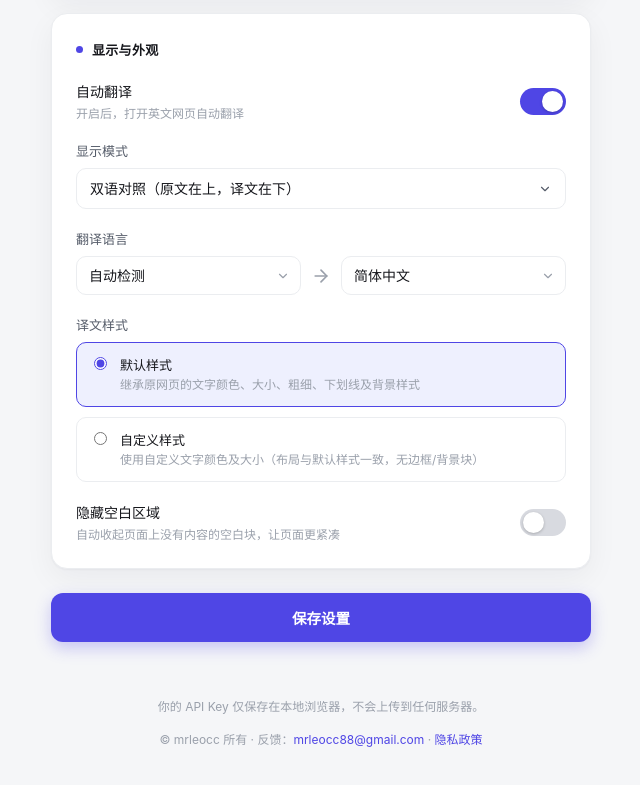
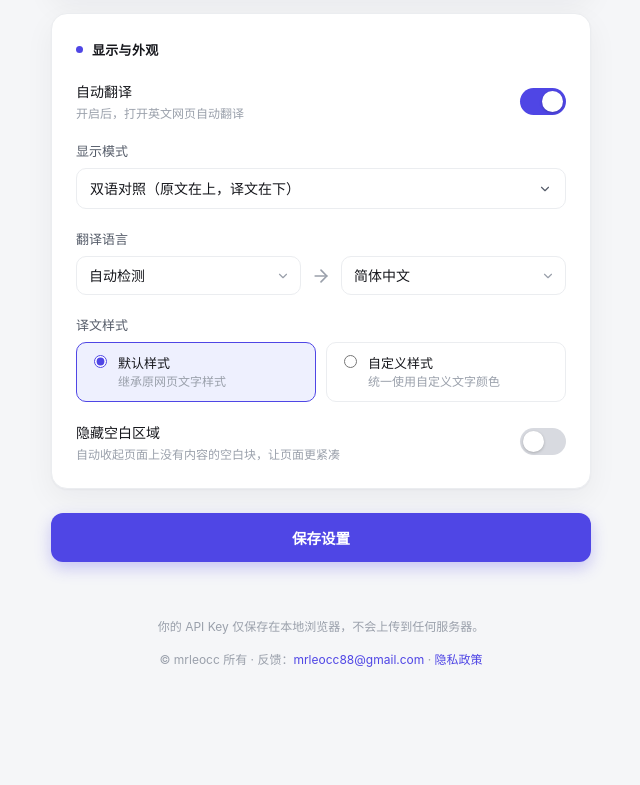
Before and after one commit to renhairong/bilingual-translator, a browser extension: page options.html in a window 1280 px wide. Shown: the part 571-1356 px from the top of the page, without its empty margins (319-959 px from the left). After the commit the page ends 1310 px from the top, so only its background shows below. Drawn offline with Linux system fonts and the light colour scheme.

Commit message:
ui: 译文样式两选项改 1 行 2 个 + 精简描述文案
- style-options 从 column 改 grid 2 列（1 行 2 个）
- 默认样式描述：继承原网页的文字颜色、大小、粗细、下划线
  及背景样式 → 继承原网页文字样式
- 自定义样式描述：使用自定义文字颜色及大小（布局与默认
  样式一致，无边框/背景块）→ 统一使用自定义文字颜色
- radio-row padding 12→10px、desc 行高收紧适配双列布局

```diff
--- a/options.html
+++ b/options.html
@@ -155,20 +155,20 @@
       .switch input:checked + .slider::before { transform: translateX(19px); }
 
       /* 译文样式选项 */
-      .style-options { display: flex; flex-direction: column; gap: 10px; margin-bottom: 12px; }
+      .style-options { display: grid; grid-template-columns: 1fr 1fr; gap: 10px; margin-bottom: 12px; }
       .radio-row {
-        display: flex; align-items: flex-start; gap: 10px;
-        padding: 12px; border: 1px solid var(--line); border-radius: 10px;
+        display: flex; align-items: flex-start; gap: 8px;
+        padding: 10px 12px; border: 1px solid var(--line); border-radius: 10px;
         cursor: pointer; transition: all 0.18s;
       }
       .radio-row:hover { border-color: var(--brand); }
       .radio-row:has(input:checked) {
         border-color: var(--brand); background: var(--brand-soft);
       }
-      .radio-row input { margin-top: 2px; accent-color: var(--brand); }
-      .radio-text { display: flex; flex-direction: column; gap: 2px; }
+      .radio-row input { margin-top: 2px; accent-color: var(--brand); flex-shrink: 0; }
+      .radio-text { display: flex; flex-direction: column; gap: 2px; min-width: 0; }
       .radio-text b { font-size: 13px; font-weight: 550; color: var(--ink); }
-      .radio-desc { font-size: 12px; color: var(--muted); line-height: 1.5; }
+      .radio-desc { font-size: 12px; color: var(--muted); line-height: 1.4; }
       .custom-style-fields {
         padding: 12px; background: #f8f9fb; border-radius: 10px;
         border: 1px solid var(--line); display: none;
@@ -357,14 +357,14 @@
               <input type="radio" name="styleMode" value="inherit" id="styleModeInherit" checked />
               <span class="radio-text">
                 <b>默认样式</b>
-                <span class="radio-desc">继承原网页的文字颜色、大小、粗细、下划线及背景样式</span>
+                <span class="radio-desc">继承原网页文字样式</span>
               </span>
             </label>
             <label class="radio-row">
               <input type="radio" name="styleMode" value="custom" id="styleModeCustom" />
               <span class="radio-text">
                 <b>自定义样式</b>
-                <span class="radio-desc">使用自定义文字颜色及大小（布局与默认样式一致，无边框/背景块）</span>
+                <span class="radio-desc">统一使用自定义文字颜色</span>
               </span>
             </label>
           </div>
```
